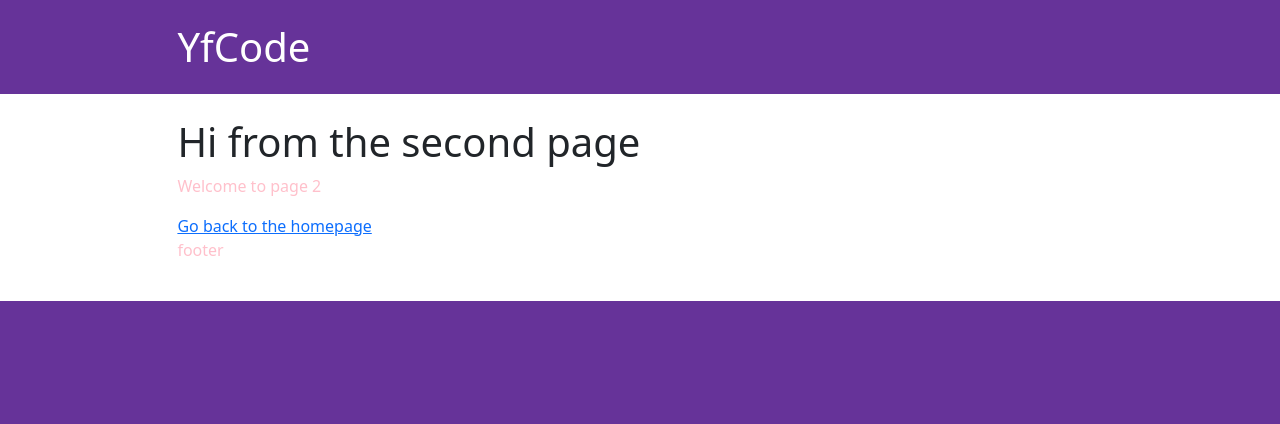
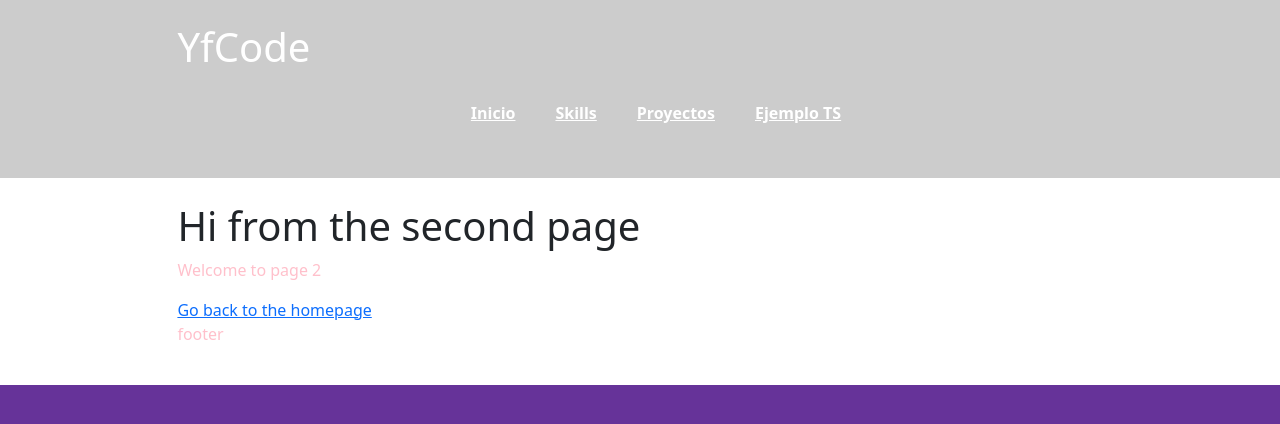
Before and after one commit to YfencheHR/curriculum_gastgy, a Gatsby site: page /skills in a window 1280 px wide. Built offline with nearby package versions, Linux system fonts and the light colour scheme; Gatsby itself is replaced by a stand-in of ours.

Commit message:
correccion de llamadas

```diff
--- a/src/layouts/partials/Footer/index.js
+++ b/src/layouts/partials/Footer/index.js
@@ -1 +1 @@
-export { default } from  "./Footer"
+export { default } from  "./footer"
--- a/src/layouts/partials/Header/header.js
+++ b/src/layouts/partials/Header/header.js
@@ -1,11 +1,12 @@
 import * as React from "react"
 import PropTypes from "prop-types"
 import { Link } from "gatsby"
+import Menu from "../Menu"
 
-const Header = ({ siteTitle }) => (
+const Header = ({ siteTitle, colorTheme }) => (
   <header
     style={{
-      background: `rebeccapurple`,
+      background: colorTheme.background,
       marginBottom: `1.45rem`,
     }}
   >
@@ -27,6 +28,7 @@ const Header = ({ siteTitle }) => (
           {siteTitle}
         </Link>
       </h1>
+      <Menu colorTheme={ colorTheme } />
     </div>
   </header>
 )
```
